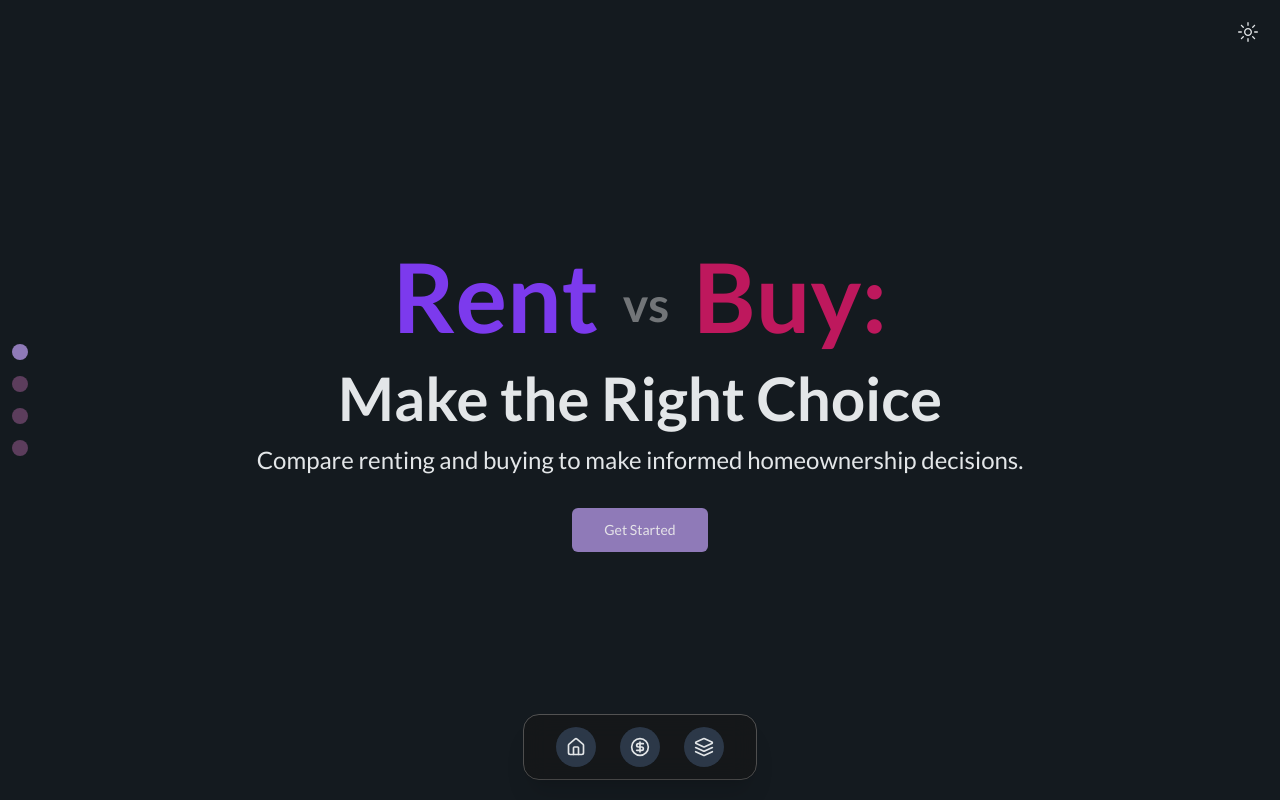
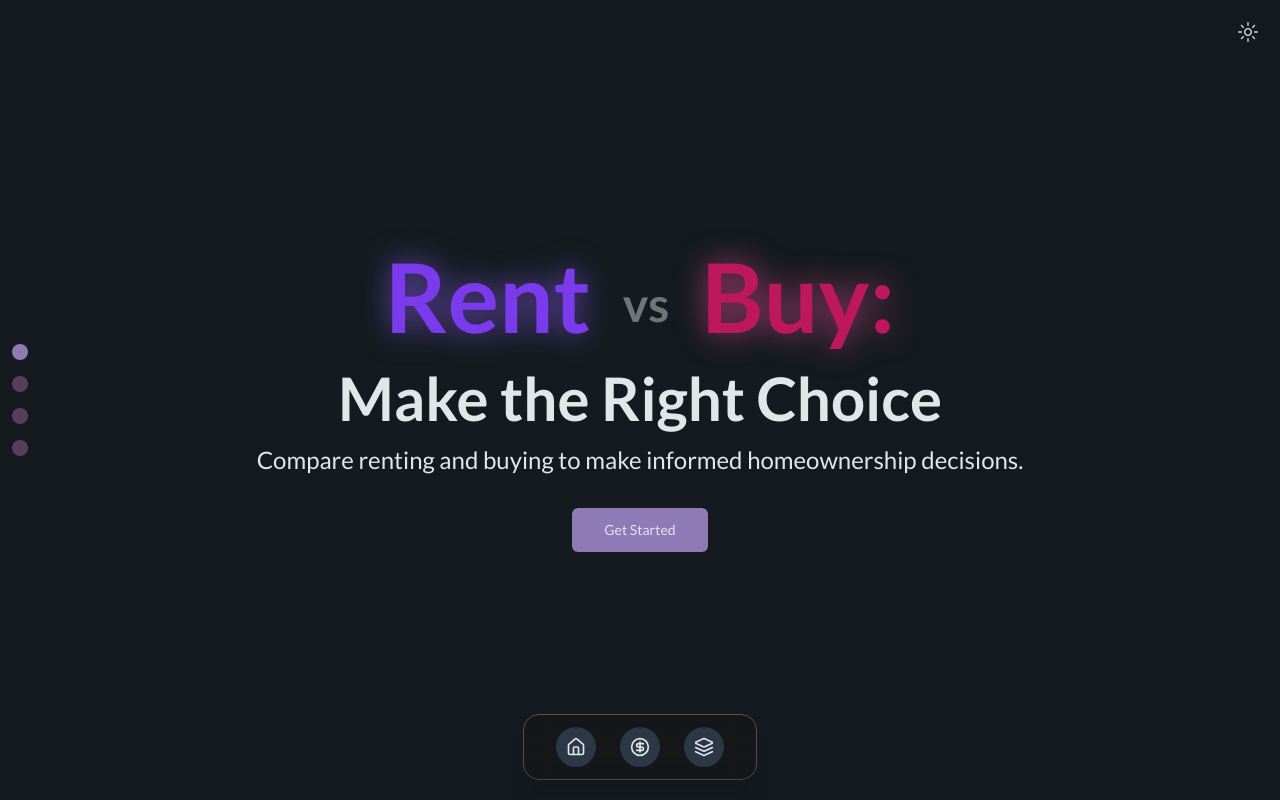
Before and after one commit to darrenmlouw/bond-comparison, a React (Vite) app: page / in a window 1280 px wide. Built offline with nearby package versions, Linux system fonts and the light colour scheme.

Commit message:
Fix Errors

```diff
--- a/src/components/Features.tsx
+++ b/src/components/Features.tsx
@@ -1,5 +1,4 @@
 // src/components/Features.tsx
-import React from 'react';
 
 const Features = () => {
   return (
--- a/src/components/Hero.tsx
+++ b/src/components/Hero.tsx
@@ -1,5 +1,3 @@
-// src/components/Hero.tsx
-import React from 'react';
 import { Button } from '@/components/ui/button';
 
 const Hero = () => {
@@ -13,23 +11,32 @@ const Hero = () => {
   return (
     <section id="hero" className="h-screen flex items-center justify-center">
       <div className="text-center px-6">
-        <div className='flex flex-row space-x-4 sm:space-x-6 space-x-8 justify-center mb-6'>
-          <h1 className="text-6xl sm:text-7xl md:text-8xl font-bold text-violet-300 dark:text-violet-600">
+        <div className='flex flex-row space-x-4 sm:space-x-6 md:space-x-8 justify-center mb-6'>
+          {/* Rent text with permanent glow */}
+          <h1 className="text-6xl sm:text-7xl md:text-8xl font-bold text-violet-300 dark:text-violet-600
+            filter drop-shadow-[0_0_15px_rgba(139,92,246,0.7)] transition-all duration-300 hover:drop-shadow-[0_0_35px_rgba(139,92,246,1)] hover:scale-105">
             Rent
           </h1>
-          <h1 className="text-3xl sm:text-4xl md:text-5xl font-bold items-end justify-center self-end mb-2 sm:mb-3 md:mb-4 dark:text-white/40 text-black/30">
+
+          <h1 className="text-3xl sm:text-4xl md:text-5xl font-bold items-end justify-center self-end mb-2 sm:mb-3 md:mb-4
+            dark:text-white/40 text-black/30">
             vs
           </h1>
-          <h1 className="text-6xl sm:text-7xl md:text-8xl font-bold text-pink-300 dark:text-pink-700">
+
+          {/* Buy text with permanent glow */}
+          <h1 className="text-6xl sm:text-7xl md:text-8xl font-bold text-pink-300 dark:text-pink-700
+            filter drop-shadow-[0_0_15px_rgba(236,72,153,0.7)] transition-all duration-300 hover:drop-shadow-[0_0_35px_rgba(236,72,153,1)] hover:scale-105">
             Buy:
           </h1>
         </div>
+
         <h1 className="text-4xl md:text-6xl font-bold mb-4">
           Make the Right Choice
         </h1>
         <p className="text-lg md:text-2xl mb-8">
           Compare renting and buying to make informed homeownership decisions.
         </p>
+
         <Button variant="default" size="lg" onClick={handleGetStartedClick}>
           Get Started
         </Button>
--- a/src/components/HowTo.tsx
+++ b/src/components/HowTo.tsx
@@ -1,5 +1,4 @@
 // src/components/HowTo.tsx
-import React from 'react';
 
 const HowTo = () => {
   return (
--- a/src/components/PageTracker.tsx
+++ b/src/components/PageTracker.tsx
@@ -1,5 +1,5 @@
 // src/components/PageTracker.tsx
-import React, { useEffect, useState } from 'react';
+import  { useEffect, useState } from 'react';
 
 const sections = [
   { id: 'hero', label: 'Home' },
--- a/src/components/Socials.tsx
+++ b/src/components/Socials.tsx
@@ -1,5 +1,4 @@
 // src/components/Socials.tsx
-import React from 'react';
 import { Linkedin } from 'lucide-react';
 
 const Socials = () => {
--- a/src/utils/formatNumber.ts
+++ b/src/utils/formatNumber.ts
@@ -12,6 +12,9 @@ numeral.register('locale', 'en-za', {
     billion: 'b',
     trillion: 't'
   },
+  ordinal: function (number) {
+    return number === 1 ? 'st' : 'th'; // Simple ordinal function (you can adjust based on your needs)
+  },
   currency: {
     symbol: 'R'
   }
```
